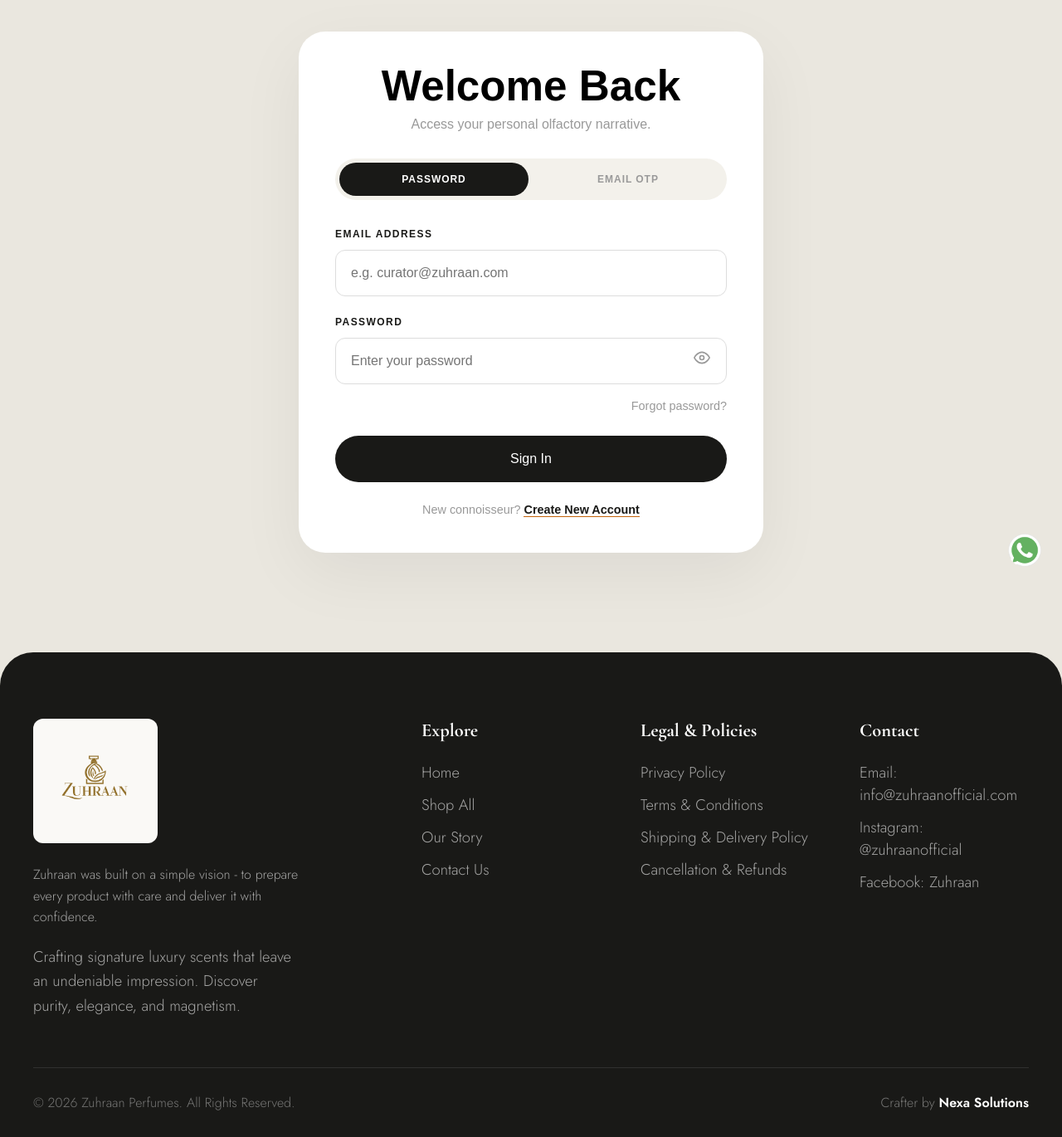
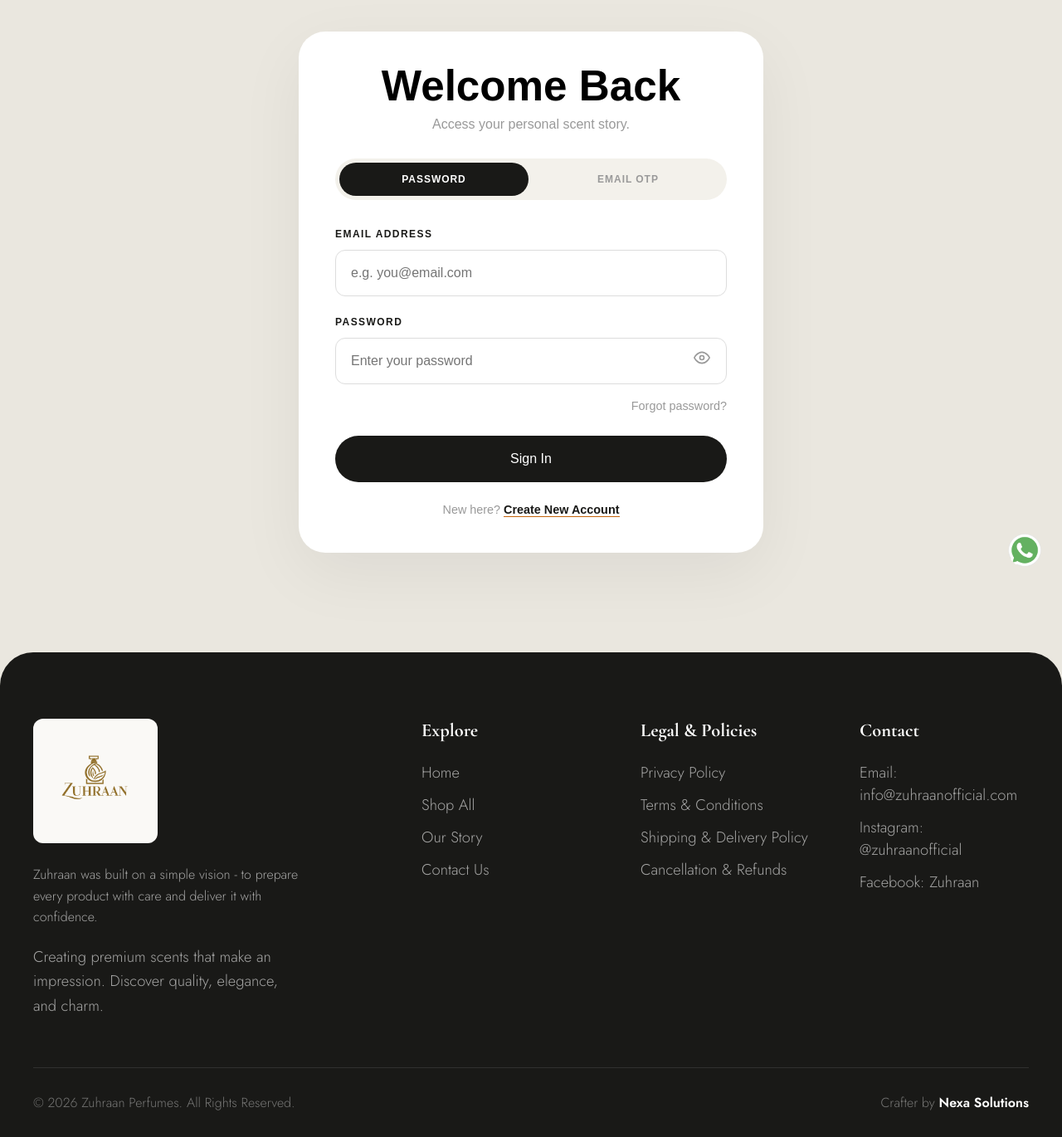
Before and after one commit to mynexasolutions-spec/zuhraan, a Flask app: page /account/login in a window 1280 px wide. Shown: the part 92-1462 px from the top of the page at 83% size. Run offline with Flask 3, Linux system fonts and the light colour scheme; some libraries are stand-ins or nearby versions.

Commit message:
Replace fancy/complex words with simple, understandable language across website

```diff
--- a/app.py
+++ b/app.py
@@ -161,10 +161,10 @@ def seed_db():
             collection_description='From rich oud and warm woods to sweet, fresh, and modern accords, our collection is made to suit different personalities and moments:',
             collection_items=json.dumps([
                 'Eau De Parfum - Premium concentration for lasting elegance',
-                'Extrait De Parfum - Pure fragrance essence for discerning collectors',
+                'Extrait De Parfum - Pure fragrance essence for fragrance lovers',
                 'Premium Collection - Exclusive limited-edition scents',
                 'Room Freshener - Ambient luxury for your space',
-                'Best Sellers - Customer favorites and signature scents'
+                'Best Sellers - Customer favorites and popular scents'
             ]),
             commitment_heading='Our Commitment',
             commitment_content='We focus on creating fragrances that are enjoyable to wear, beautifully presented, and made to leave an impression. Zuhraan was built on a simple vision - to prepare every product with care and deliver it with confidence.',
@@ -176,7 +176,7 @@ def seed_db():
                 'Integrity - Transparent practices and ethical sourcing'
             ]),
             legacy_heading='Legacy',
-            legacy_content='Zuhraan — Where fragrance leaves a legacy. We invite you to discover the scent that embodies your essence and becomes part of your unique story.'
+            legacy_content='Zuhraan — Where fragrance makes a lasting impression. We invite you to discover the scent that matches your style and becomes part of your story.'
         )
         db.session.add(default_about)
 
--- a/routes/main.py
+++ b/routes/main.py
@@ -141,7 +141,7 @@ def submit_review(slug):
     )
     db.session.add(new_review)
     db.session.commit()
-    flash('Thank you for your exquisite review!', 'success')
+    flash('Thank you for your wonderful review!', 'success')
     return redirect(url_for('main.product_detail', slug=slug))
 
 @main_bp.route('/shop')
--- a/templates/admin/products.html
+++ b/templates/admin/products.html
@@ -41,7 +41,7 @@
         </thead>
         <tbody>
             {% if not products %}
-            <tr><td colspan="5" style="text-align: center; padding: 40px; color: var(--text-muted);">No products in catalog. Add your first masterpiece.</td></tr>
+            <tr><td colspan="5" style="text-align: center; padding: 40px; color: var(--text-muted);">No products in catalog. Add your first product.</td></tr>
             {% endif %}
             {% for product in products %}
             <tr>
--- a/templates/base.html
+++ b/templates/base.html
@@ -5,7 +5,7 @@
     <meta charset="UTF-8">
     <meta name="viewport" content="width=device-width, initial-scale=1.0">
     <title>{% block title %}Zuhraan{% endblock %}</title>
-    <meta name="description" content="{% block description %}Zuhraan - Premium fragrance house offering curated olfactory experiences.{% endblock %}">
+    <meta name="description" content="{% block description %}Zuhraan - Premium fragrance brand offering carefully selected scents.{% endblock %}">
 
     <!-- Favicon -->
     <link rel="icon" type="image/x-icon" href="{{ url_for('static', filename='images/favicon.ico') }}">
@@ -21,7 +21,7 @@
     <meta property="og:type" content="website">
     <meta property="og:url" content="{{ request.url }}">
     <meta property="og:title" content="{% block og_title %}Zuhraan{% endblock %}">
-    <meta property="og:description" content="{% block og_description %}Zuhraan - Premium fragrance house offering curated olfactory experiences.{% endblock %}">
+    <meta property="og:description" content="{% block og_description %}Zuhraan - Premium fragrance brand offering carefully selected scents.{% endblock %}">
     <meta property="og:image" content="{{ url_for('static', filename='images/logo/final_logo.png', _external=True) }}">
     <meta property="og:image:width" content="1200">
     <meta property="og:image:height" content="630">
@@ -31,7 +31,7 @@
     <meta name="twitter:card" content="summary_large_image">
     <meta name="twitter:url" content="{{ request.url }}">
     <meta name="twitter:title" content="{% block twitter_title %}Zuhraan{% endblock %}">
-    <meta name="twitter:description" content="{% block twitter_description %}Zuhraan - Premium fragrance house offering curated olfactory experiences.{% endblock %}">
+    <meta name="twitter:description" content="{% block twitter_description %}Zuhraan - Premium fragrance brand offering carefully selected scents.{% endblock %}">
     <meta name="twitter:image" content="{{ url_for('static', filename='images/logo/final_logo.png', _external=True) }}">
 
     <link
--- a/templates/components/footer.html
+++ b/templates/components/footer.html
@@ -3,7 +3,7 @@
         <div class="footer-brand">
             <img src="{{ url_for('static', filename='images/logo/final_logo.png') }}" alt="Zuhraan Perfumes" class="footer-logo-img">
             <p class="footer-text-below-logo">Zuhraan was built on a simple vision - to prepare every product with care and deliver it with confidence.</p>
-            <p class="footer-desc">Crafting signature luxury scents that leave an undeniable impression. Discover purity, elegance, and magnetism.</p>
+            <p class="footer-desc">Creating premium scents that make an impression. Discover quality, elegance, and charm.</p>
         </div>
 
         <div class="footer-links-col">
--- a/templates/index.html
+++ b/templates/index.html
@@ -119,7 +119,7 @@
         "name": {{ p.name|tojson }},
         "slug": {{ p.slug|tojson }},
         "img": {{ (get_image_url(p.images.split(',')[0]) if p.images else url_for('static', filename='images/banner/zuhran_3.jpg'))|tojson }},
-        "desc": {{ ("Discover the exquisite allure of " ~ p.name ~ " — a masterpiece from Zuhraan.")|tojson }}
+        "desc": {{ ("Discover the beautiful scent of " ~ p.name ~ " — a signature creation from Zuhraan.")|tojson }}
     }{% if not loop.last %},{% endif %}
     {% endfor %}
 ]
@@ -269,7 +269,7 @@
                         </svg>
                     </div>
                     <p>From rich oud and warm woods to sweet, fresh, and modern accords, our collection suits different
-                        personalities and moments. Zuhraan — Where fragrance leaves a legacy.</p>
+                        personalities and moments. Zuhraan — Where fragrance makes a lasting impression.</p>
                 </div>
             </div>
         </div>
--- a/templates/main/account.html
+++ b/templates/main/account.html
@@ -251,7 +251,7 @@
         <div id="orders" class="content-section">
             <h1 class="section-title">Order History</h1>
             {% if not orders %}
-                <p style="color: var(--muted); padding: 40px 0; text-align: center; border: 1px dashed #eee; border-radius: 12px;">Your olfactory journey is just beginning. No acquisitions yet.</p>
+                <p style="color: var(--muted); padding: 40px 0; text-align: center; border: 1px dashed #eee; border-radius: 12px;">Your fragrance journey is just beginning. No orders yet.</p>
             {% else %}
                 <table class="order-table">
                     <thead>
--- a/templates/main/cart.html
+++ b/templates/main/cart.html
@@ -351,7 +351,7 @@
     {% if not cart_items %}
     <div class="cart-empty">
         <svg width="56" height="56" viewBox="0 0 24 24" fill="none" stroke="#bbb" stroke-width="1" stroke-linecap="round" stroke-linejoin="round"><path d="M6 2 3 6v14a2 2 0 0 0 2 2h14a2 2 0 0 0 2-2V6l-3-4Z"/><path d="M3 6h18"/><path d="M16 10a4 4 0 0 1-8 0"/></svg>
-        <p>Your bag is echoing emptiness.</p>
+        <p>Your bag is empty.</p>
         <a href="{{ url_for('main.shop') }}" class="btn-chk" style="max-width: 240px; margin: 0 auto;">Explore Collection</a>
     </div>
 
--- a/templates/main/contact.html
+++ b/templates/main/contact.html
@@ -534,7 +534,7 @@
         </div>
         <div class="faq-item">
             <div class="faq-question">Do you offer bulk or corporate gifting? <svg xmlns="http://www.w3.org/2000/svg" width="16" height="16" viewBox="0 0 24 24" fill="none" stroke="currentColor" stroke-width="2" stroke-linecap="round" stroke-linejoin="round"><polyline points="6 9 12 15 18 9"></polyline></svg></div>
-            <div class="faq-answer"><br>We do! We can curate beautiful gift sets for corporate events or weddings. Please select "Gifts & Custom" in the form above and provide details of your requirement.</div>
+            <div class="faq-answer"><br>We do! We can create beautiful gift sets for corporate events or weddings. Please select "Gifts & Custom" in the form above and provide details of your requirement.</div>
         </div>
         <div class="faq-item">
             <div class="faq-question">How can I test scents before buying full bottles? <svg xmlns="http://www.w3.org/2000/svg" width="16" height="16" viewBox="0 0 24 24" fill="none" stroke="currentColor" stroke-width="2" stroke-linecap="round" stroke-linejoin="round"><polyline points="6 9 12 15 18 9"></polyline></svg></div>
--- a/templates/main/login.html
+++ b/templates/main/login.html
@@ -28,7 +28,7 @@
 <section class="login-card">
 <div style="text-align: center; margin-bottom: 32px;">
             <h1 style="font-family: sans-serif; font-size: 3.2rem; margin: 0 0 8px;">Welcome Back</h1>
-            <p style="color: var(--muted); margin: 0; font-family: sans-serif;">Access your personal olfactory narrative.</p>
+            <p style="color: var(--muted); margin: 0; font-family: sans-serif;">Access your personal scent story.</p>
         </div>
 
     <div class="login-toggle" role="tablist" aria-label="Login method">
@@ -42,7 +42,7 @@
             <input type="hidden" name="next" value="{{ next_url }}">
             <div class="login-field">
                 <label class="login-label">Email Address</label>
-                <input class="login-input" type="email" name="email" placeholder="e.g. curator@zuhraan.com" required>
+                <input class="login-input" type="email" name="email" placeholder="e.g. you@email.com" required>
             </div>
             <div class="login-field">
                 <label class="login-label">Password</label>
@@ -105,7 +105,7 @@
     </div>
     {% endif %}
 
-    <p class="login-note">New connoisseur? <a href="{{ url_for('main.register') }}" style="color: var(--dark); font-weight: 600; text-decoration: none; border-bottom: 1px solid var(--amber); font-family: sans-serif;">Create New Account</a></p>
+    <p class="login-note">New here? <a href="{{ url_for('main.register') }}" style="color: var(--dark); font-weight: 600; text-decoration: none; border-bottom: 1px solid var(--amber); font-family: sans-serif;">Create New Account</a></p>
 </section>
 <script>
     document.querySelectorAll('.login-toggle button').forEach(function (button) {
--- a/templates/product_detail.html
+++ b/templates/product_detail.html
@@ -29,7 +29,7 @@
             <h1 class="product-name-h1">{{ product.name }}</h1>
 
             <p class="product-short-desc">
-                {{ product.short_description or "An exquisite elixir from the House of Zuhraan." }}
+                {{ product.short_description or "A beautiful fragrance from Zuhraan." }}
             </p>
 
             <!-- VARIANT SELECTOR -->
--- a/templates/shop.html
+++ b/templates/shop.html
@@ -11,7 +11,7 @@
             {% if search_query %}
                 Found {{ pagination.total }} fragrance{{ 's' if pagination.total != 1 else '' }} matching your search.
             {% else %}
-                Discover over {{ pagination.total }} handcrafted perfumes curated for the discerning nose.
+                Discover over {{ pagination.total }} perfumes carefully selected for fragrance lovers.
             {% endif %}
         </p>
 
```
Also changed, not shown: static/images/logo/feviconf/site.webmanifest, static/images/site.webmanifest.
